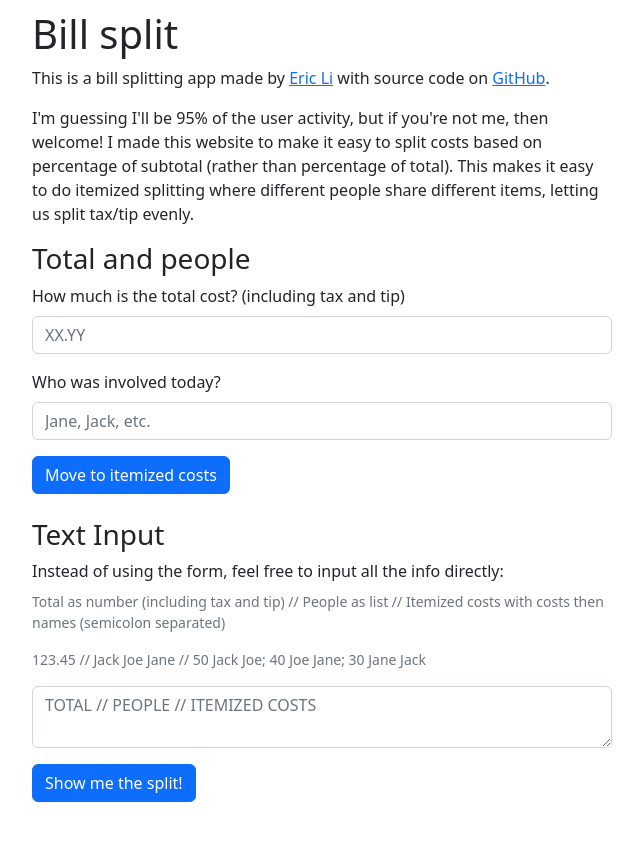
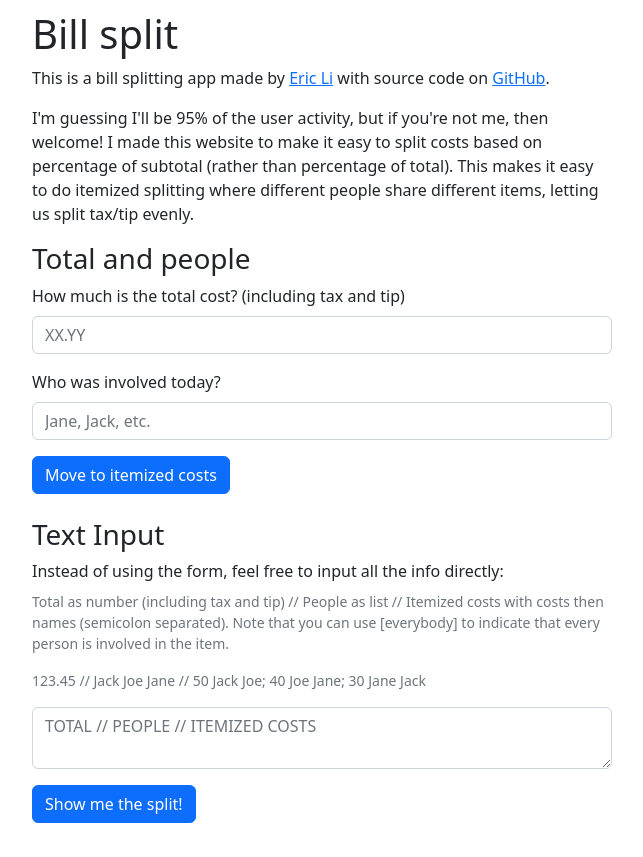
Before and after one commit to erichli1/billsplit, a React (Create React App) app: page / in a window 1280 px wide. Shown: the whole page, without its empty margins (318-961 px from the left). Before the commit the page ends 836 px from the top, so only its background shows below. Built offline with nearby package versions, Linux system fonts and the light colour scheme.

Commit message:
Add [everybody] tag support to text input to easily have a way for items to be split equally among many

```diff
--- a/src/App.js
+++ b/src/App.js
@@ -105,8 +105,8 @@ function App() {
     }
 
     const rawItemizedCosts = trimStringArray(localItemizedCostsString.split(";"));
-    let convertedItemizedCosts = rawItemizedCosts.map((item) => {
-      return splitStringBySpacesOrCommas(item);
+    var convertedItemizedCosts = rawItemizedCosts.map((item) => {
+      return splitStringBySpacesOrCommas(item.replace('[everyone]', localPeopleList.join(' ')));
     })
     for (let i = 0; i < convertedItemizedCosts.length; i++) {
       for (let j = 1; j < convertedItemizedCosts[i].length; j++) {
--- a/src/TextInput.js
+++ b/src/TextInput.js
@@ -14,7 +14,7 @@ function TextInput(props) {
           <br/>
           <Form.Text className="text-muted">
             <p>
-              Total as number (including tax and tip) // People as list // Itemized costs with costs then names (semicolon separated)
+              Total as number (including tax and tip) // People as list // Itemized costs with costs then names (semicolon separated). Note that you can use [everybody] to indicate that every person is involved in the item.
             </p>
             <p>
               123.45 // Jack Joe Jane // 50 Jack Joe; 40 Joe Jane; 30 Jane Jack
```
